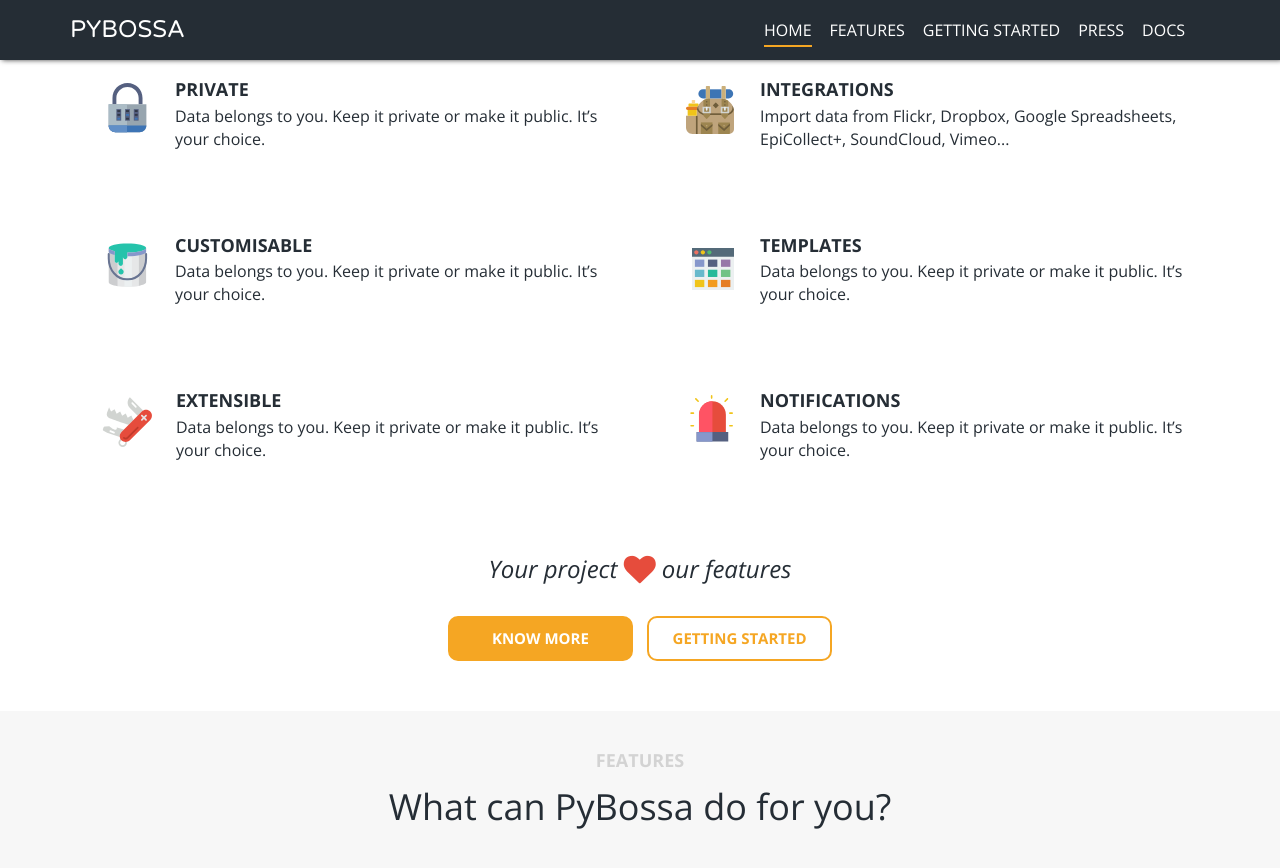
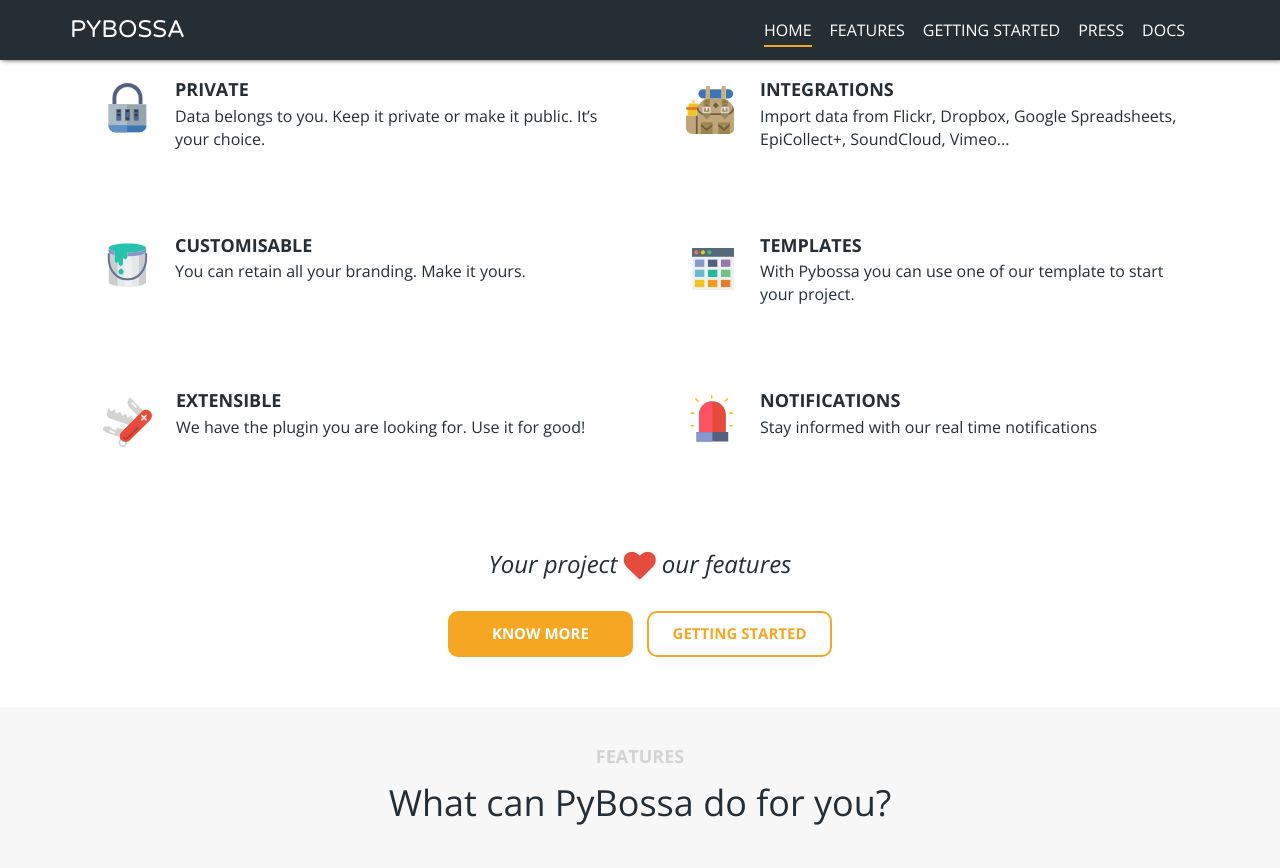
Before and after one commit to Scifabric/pybossa.github.io, a Jekyll site: the page built from index.html, in a window 1280 px wide and 900 px high, scrolled down 966 px. Shown: the top 868 px of the window. Built offline with Jekyll 4.4.1, drawn with Linux system fonts in a browser that asks for light colours; nearby versions of some CDN libraries; Markdown is read by kramdown in place of the engine named in the settings.

Commit message:
Features

```diff
--- a/index.html
+++ b/index.html
@@ -71,7 +71,7 @@
 
 					<div class="media-body">
 						<h4 class="media-heading">Customisable</h4>
-						<p class="media-description">Data belongs to you. Keep it private or make it public. It’s your choice.</p>
+						<p class="media-description">You can retain all your branding. Make it yours.</p>
 					</div>
 				</div>
 			</div>
@@ -83,7 +83,7 @@
 
 					<div class="media-body">
 						<h4 class="media-heading">Templates</h4>
-						<p class="media-description">Data belongs to you. Keep it private or make it public. It’s your choice.</p>
+						<p class="media-description">With Pybossa you can use one of our template to start your project.</p>
 					</div>
 				</div>
 			</div>
@@ -98,7 +98,7 @@
 
 					<div class="media-body">
 						<h4 class="media-heading">Extensible</h4>
-						<p class="media-description">Data belongs to you. Keep it private or make it public. It’s your choice.</p>
+						<p class="media-description">We have the plugin you are looking for. Use it for good!</p>
 					</div>
 				</div>
 			</div>
@@ -110,7 +110,7 @@
 
 					<div class="media-body">
 						<h4 class="media-heading">Notifications</h4>
-						<p class="media-description">Data belongs to you. Keep it private or make it public. It’s your choice.</p>
+						<p class="media-description">Stay informed with our real time notifications </p>
 					</div>
 				</div>
 			</div>
```
